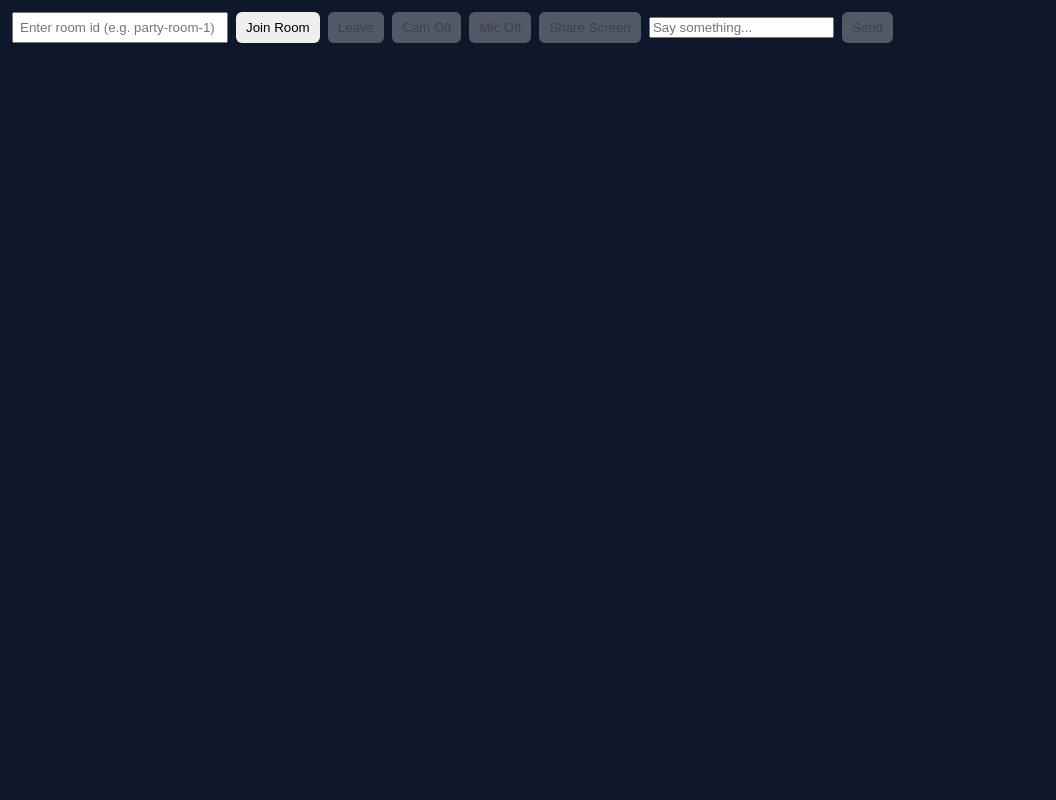
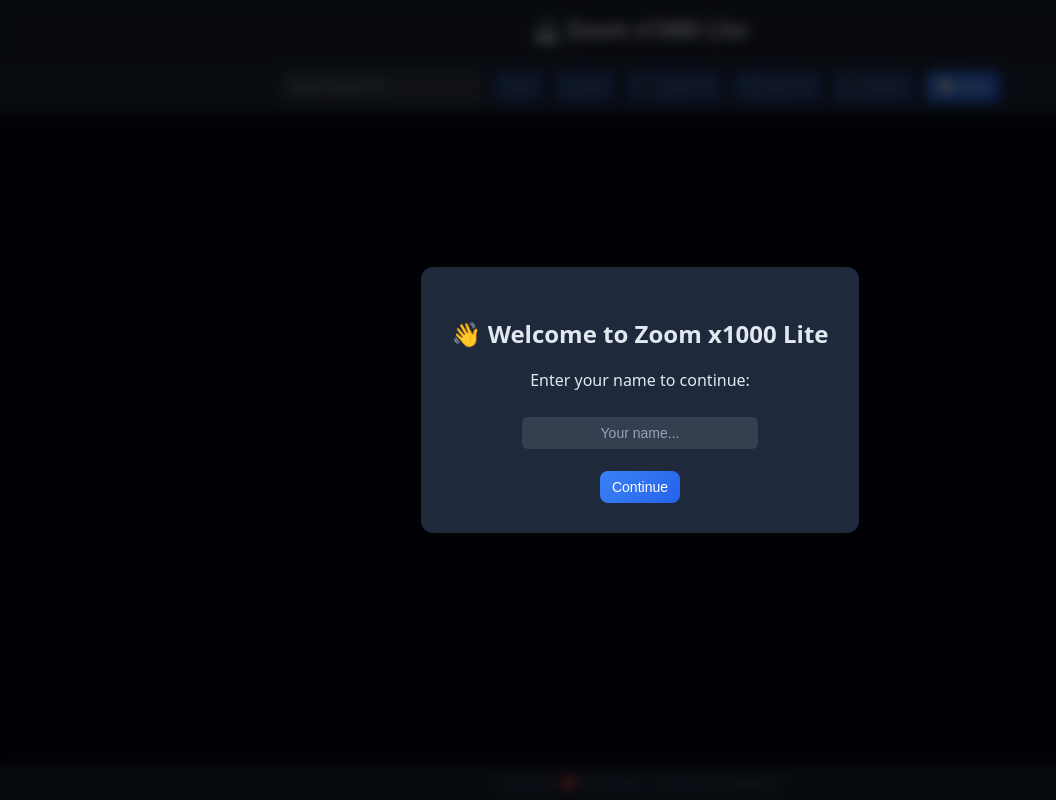
Before and after one commit to RizzWan-Codes/zoomlite, a website: page public/index.html in a window 1280 px wide. Shown: the whole page, without its empty margins (0-1056 px from the left). Drawn offline with nearby package versions, Linux system fonts and the light colour scheme; no server answers.

Commit message:
Update index.html

```diff
--- a/public/index.html
+++ b/public/index.html
@@ -1,33 +1,267 @@
-<!doctype html>
-<html>
+<!DOCTYPE html>
+<html lang="en">
 <head>
-<meta charset="utf-8" />
-<title>Zoom Lite</title>
+<meta charset="UTF-8" />
+<meta name="viewport" content="width=device-width, initial-scale=1.0" />
+<title>Zoom x1000 Lite 🚀</title>
 <style>
-  body { font-family: system-ui, Arial; background:#0f172a; color:#e6eef8; margin:0; }
-  #controls { padding:12px; display:flex; gap:8px; align-items:center; }
-  #videos { display:grid; grid-template-columns: repeat(auto-fill, minmax(240px,1fr)); gap:8px; padding:12px; }
-  video { width:100%; height:160px; object-fit:cover; background:#000; border-radius:8px; }
-  .tiny { width:24px; height:24px; }
-  input#room { width:200px; padding:6px; }
-  button { padding:8px 10px; border-radius:6px; border:none; cursor:pointer; }
+  body {
+    margin: 0;
+    font-family: "Poppins", system-ui, sans-serif;
+    background: #0f172a;
+    color: #e2e8f0;
+    display: flex;
+    flex-direction: column;
+    height: 100vh;
+    overflow: hidden;
+  }
+
+  header {
+    padding: 14px 20px;
+    text-align: center;
+    font-weight: 600;
+    font-size: 1.4rem;
+    background: rgba(255,255,255,0.05);
+    backdrop-filter: blur(10px);
+  }
+
+  #controls {
+    display: flex;
+    justify-content: center;
+    flex-wrap: wrap;
+    gap: 10px;
+    background: rgba(255,255,255,0.06);
+    padding: 12px;
+    z-index: 2;
+  }
+
+  input, button {
+    border: none;
+    outline: none;
+    border-radius: 8px;
+    padding: 8px 12px;
+    font-size: 14px;
+  }
+
+  input {
+    background: rgba(255,255,255,0.1);
+    color: #e2e8f0;
+  }
+
+  input::placeholder { color: #94a3b8; }
+
+  button {
+    cursor: pointer;
+    background: linear-gradient(135deg, #3b82f6, #2563eb);
+    color: #fff;
+    transition: 0.2s ease;
+  }
+  button:hover {
+    transform: translateY(-2px);
+    box-shadow: 0 4px 12px rgba(37,99,235,0.4);
+  }
+  button:disabled { opacity: 0.4; cursor: not-allowed; }
+
+  #mainArea {
+    flex: 1;
+    display: flex;
+    height: 100%;
+    overflow: hidden;
+    position: relative;
+  }
+
+  #videoGrid {
+    flex: 1;
+    display: flex;
+    flex-wrap: wrap;
+    justify-content: center;
+    align-content: center;
+    align-items: center;
+    gap: 8px;
+    padding: 8px;
+    transition: all 0.4s ease;
+    background: #020617;
+  }
+
+  video {
+    background: #000;
+    object-fit: cover;
+    border-radius: 12px;
+    transition: all 0.4s ease;
+    box-shadow: 0 0 20px rgba(0,0,0,0.3);
+  }
+
+  #chatPanel {
+    width: 0;
+    opacity: 0;
+    overflow: hidden;
+    background: rgba(15,23,42,0.95);
+    backdrop-filter: blur(12px);
+    border-left: 1px solid rgba(255,255,255,0.1);
+    display: flex;
+    flex-direction: column;
+    transition: width 0.4s ease, opacity 0.4s ease;
+  }
+
+  #chatPanel.open { width: 300px; opacity: 1; }
+
+  #chatMessages {
+    flex: 1;
+    padding: 10px;
+    overflow-y: auto;
+    font-size: 14px;
+  }
+
+  .chat-msg { margin-bottom: 8px; word-wrap: break-word; }
+  .chat-msg.you { color: #3b82f6; }
+  .chat-msg.other { color: #a5b4fc; }
+  .chat-msg.system { color: #94a3b8; font-style: italic; }
+
+  #chatInputArea {
+    display: flex;
+    padding: 10px;
+    gap: 8px;
+    border-top: 1px solid rgba(255,255,255,0.08);
+  }
+
+  #chatInputArea input {
+    flex: 1;
+    background: rgba(255,255,255,0.08);
+    color: #e2e8f0;
+  }
+
+  footer {
+    text-align: center;
+    padding: 8px;
+    font-size: 13px;
+    color: #64748b;
+    background: rgba(255,255,255,0.05);
+  }
+
+  /* 🎯 Name Popup */
+  #nameModal {
+    position: fixed;
+    inset: 0;
+    display: flex;
+    justify-content: center;
+    align-items: center;
+    background: rgba(0,0,0,0.7);
+    z-index: 1000;
+    backdrop-filter: blur(6px);
+  }
+
+  #nameBox {
+    background: #1e293b;
+    padding: 30px;
+    border-radius: 12px;
+    text-align: center;
+    box-shadow: 0 0 25px rgba(0,0,0,0.4);
+  }
+
+  #nameBox input {
+    width: 220px;
+    margin-top: 10px;
+    padding: 8px;
+    border-radius: 6px;
+    border: none;
+    outline: none;
+    background: rgba(255,255,255,0.1);
+    color: #fff;
+    text-align: center;
+  }
+
+  #nameBox {
+  animation: popin 0.3s ease-out;
+}
+@keyframes popin {
+  from { transform: scale(0.8); opacity: 0; }
+  to { transform: scale(1); opacity: 1; }
+}
+
 </style>
 </head>
+
 <body>
-  <div id="controls">
-    <input id="room" placeholder="Enter room id (e.g. party-room-1)" />
-    <button id="joinBtn">Join Room</button>
-    <button id="leaveBtn" disabled>Leave</button>
-    <button id="toggleVideoBtn" disabled>Cam Off</button>
-    <button id="toggleAudioBtn" disabled>Mic Off</button>
-    <button id="shareScreenBtn" disabled>Share Screen</button>
-    <input id="chatin" placeholder="Say something..." />
-    <button id="sendChatBtn" disabled>Send</button>
+  <div id="nameModal">
+    <div id="nameBox">
+      <h2>👋 Welcome to Zoom x1000 Lite</h2>
+      <p>Enter your name to continue:</p>
+      <input id="nameInput" placeholder="Your name..." />
+      <br><br>
+      <button id="saveNameBtn">Continue</button>
+    </div>
   </div>
 
-  <div id="videos"></div>
+  <header>💻 Zoom x1000 Lite</header>
+
+  <div id="controls">
+    <input id="room" placeholder="Enter Room ID" />
+    <button id="joinBtn">Join</button>
+    <button id="leaveBtn" disabled>Leave</button>
+    <button id="toggleVideoBtn" disabled>🎥 Cam Off</button>
+    <button id="toggleAudioBtn" disabled>🎙️ Mic Off</button>
+    <button id="shareScreenBtn" disabled>🖥️ Share</button>
+    <button id="chatToggleBtn">💬 Chat</button>
+  </div>
+
+  <div id="mainArea">
+    <div id="videoGrid"></div>
+
+    <div id="chatPanel">
+      <div id="chatMessages"></div>
+      <div id="chatInputArea">
+        <input id="chatin" placeholder="Type a message..." />
+        <button id="sendChatBtn" disabled>Send</button>
+      </div>
+    </div>
+  </div>
+
+  <footer>Built with ❤️ by Rizwan | Powered by WebRTC</footer>
 
   <script src="https://cdn.socket.io/4.7.2/socket.io.min.js"></script>
   <script src="main.js"></script>
+
+<script>
+document.addEventListener("DOMContentLoaded", () => {
+  const chatPanel = document.getElementById('chatPanel');
+  const chatToggleBtn = document.getElementById('chatToggleBtn');
+  chatToggleBtn.onclick = () => chatPanel.classList.toggle('open');
+
+  const nameModal = document.getElementById('nameModal');
+  const saveNameBtn = document.getElementById('saveNameBtn');
+  const nameInput = document.getElementById('nameInput');
+
+
+  joinBtn.disabled = true;
+
+  // 👀 Wait for DOM + user to save name
+  function setName(name) {
+    localStorage.setItem('userName', name);
+    nameModal.style.display = 'none';
+    joinBtn.disabled = false;
+    // Dispatch AFTER a micro delay to ensure main.js is ready
+    setTimeout(() => {
+      window.dispatchEvent(new CustomEvent('nameSet', { detail: name }));
+    }, 50);
+  }
+
+  if (localStorage.getItem('userName')) {
+    nameModal.style.display = 'none';
+    joinBtn.disabled = false;
+  }
+
+  saveNameBtn.onclick = () => {
+    const name = nameInput.value.trim();
+    if (!name) return alert("Please enter your name!");
+    setName(name);
+  };
+
+  nameInput.addEventListener("keypress", (e) => {
+    if (e.key === "Enter") saveNameBtn.click();
+  });
+});
+</script>
+
+
 </body>
 </html>
```
